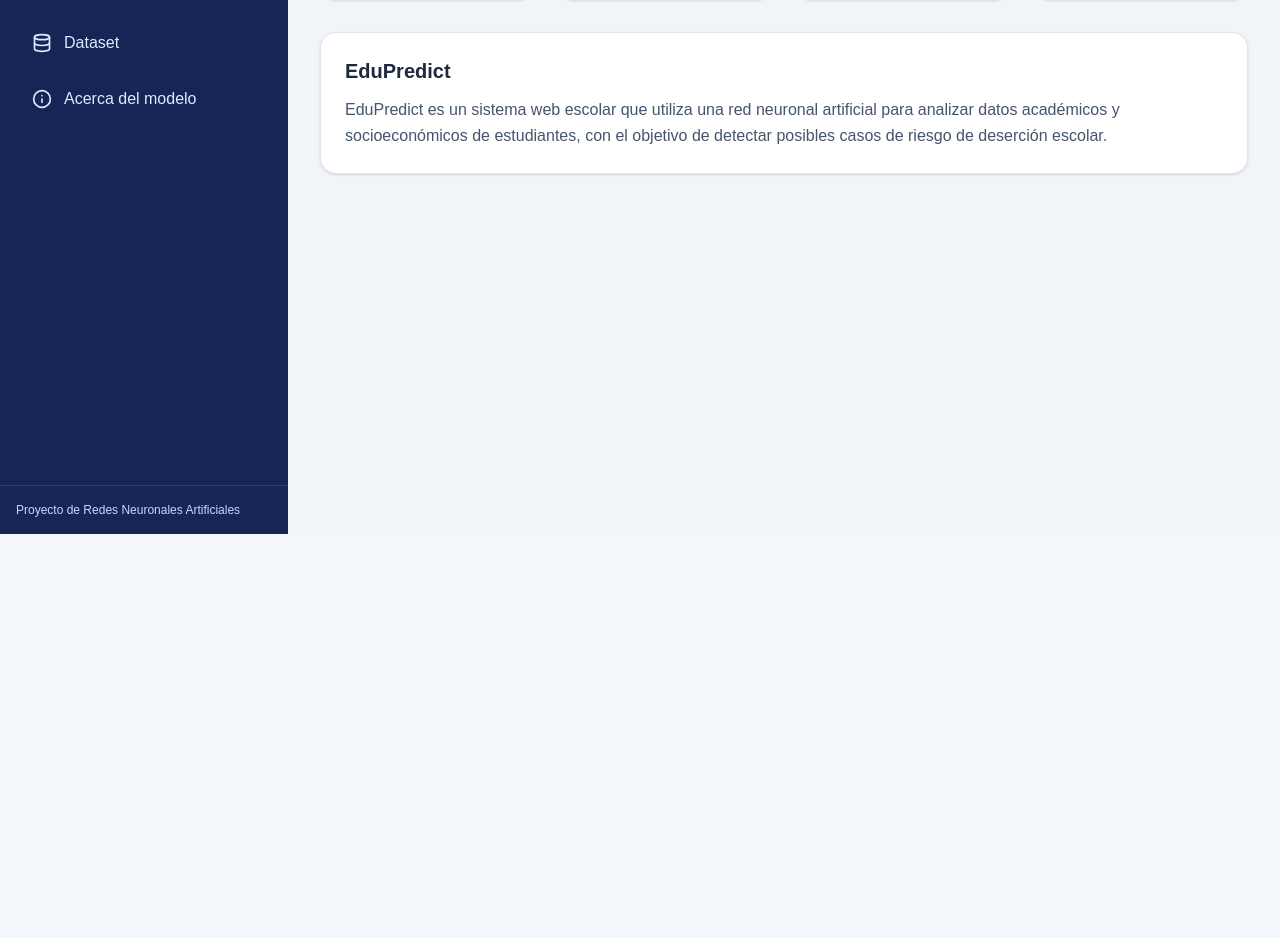
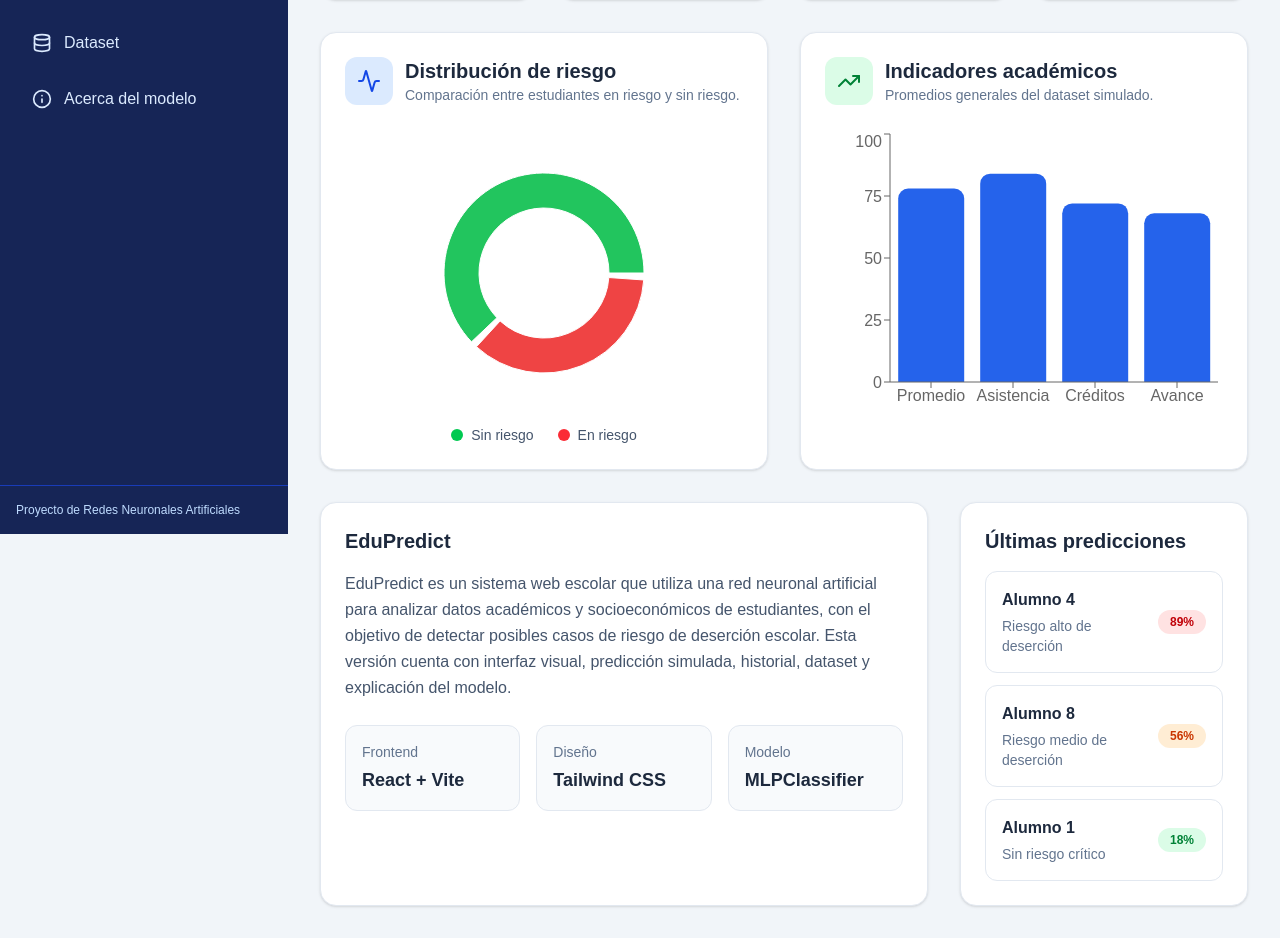
Before and after one commit to CarlosGuia2222/edupredict-sistema, a React (Vite) app in the folder frontend/: page / in a window 1280 px wide. Shown: the part 266-1204 px from the top of the page. Before the commit the page ends 800 px from the top, so only its background shows below. Built offline with nearby package versions, Linux system fonts and the light colour scheme.

Commit message:
Mejorar dashboard con graficas

```diff
--- a/frontend/src/pages/Dashboard.jsx
+++ b/frontend/src/pages/Dashboard.jsx
@@ -1,5 +1,56 @@
-import { Users, AlertTriangle, CheckCircle, Brain } from 'lucide-react'
+import {
+  Users,
+  AlertTriangle,
+  CheckCircle,
+  Brain,
+  TrendingUp,
+  Activity,
+} from 'lucide-react'
+import {
+  PieChart,
+  Pie,
+  Cell,
+  BarChart,
+  Bar,
+  XAxis,
+  YAxis,
+  Tooltip,
+  ResponsiveContainer,
+} from 'recharts'
 import StatCard from '../components/StatCard'
+
+const riesgoData = [
+  { name: 'Sin riesgo', value: 127 },
+  { name: 'En riesgo', value: 73 },
+]
+
+const indicadoresData = [
+  { name: 'Promedio', valor: 78 },
+  { name: 'Asistencia', valor: 84 },
+  { name: 'Créditos', valor: 72 },
+  { name: 'Avance', valor: 68 },
+]
+
+const ultimasPredicciones = [
+  {
+    estudiante: 'Alumno 4',
+    nivel: 'Alto',
+    probabilidad: 89,
+    resultado: 'Riesgo alto de deserción',
+  },
+  {
+    estudiante: 'Alumno 8',
+    nivel: 'Medio',
+    probabilidad: 56,
+    resultado: 'Riesgo medio de deserción',
+  },
+  {
+    estudiante: 'Alumno 1',
+    nivel: 'Bajo',
+    probabilidad: 18,
+    resultado: 'Sin riesgo crítico',
+  },
+]
 
 function Dashboard() {
   return (
@@ -43,18 +94,158 @@ function Dashboard() {
         />
       </div>
 
-      <div className="mt-8 bg-white rounded-2xl shadow-sm p-6 border border-slate-200">
-        <h3 className="text-xl font-bold text-slate-800 mb-3">
+      <div className="grid grid-cols-1 xl:grid-cols-2 gap-8 mt-8">
+        <div className="bg-white rounded-2xl shadow-sm border border-slate-200 p-6">
+          <div className="flex items-center gap-3 mb-6">
+            <div className="bg-blue-100 text-blue-700 p-3 rounded-xl">
+              <Activity size={24} />
+            </div>
+
+            <div>
+              <h3 className="text-xl font-bold text-slate-800">
+                Distribución de riesgo
+              </h3>
+              <p className="text-sm text-slate-500">
+                Comparación entre estudiantes en riesgo y sin riesgo.
+              </p>
+            </div>
+          </div>
+
+          <div className="h-72">
+            <ResponsiveContainer width="100%" height="100%">
+              <PieChart>
+                <Pie
+                  data={riesgoData}
+                  cx="50%"
+                  cy="50%"
+                  innerRadius={65}
+                  outerRadius={100}
+                  paddingAngle={4}
+                  dataKey="value"
+                >
+                  <Cell fill="#22c55e" />
+                  <Cell fill="#ef4444" />
+                </Pie>
+                <Tooltip />
+              </PieChart>
+            </ResponsiveContainer>
+          </div>
+
+          <div className="flex justify-center gap-6 mt-2">
+            <div className="flex items-center gap-2">
+              <span className="w-3 h-3 rounded-full bg-green-500" />
+              <span className="text-sm text-slate-600">Sin riesgo</span>
+            </div>
+
+            <div className="flex items-center gap-2">
+              <span className="w-3 h-3 rounded-full bg-red-500" />
+              <span className="text-sm text-slate-600">En riesgo</span>
+            </div>
+          </div>
+        </div>
+
+        <div className="bg-white rounded-2xl shadow-sm border border-slate-200 p-6">
+          <div className="flex items-center gap-3 mb-6">
+            <div className="bg-green-100 text-green-700 p-3 rounded-xl">
+              <TrendingUp size={24} />
+            </div>
+
+            <div>
+              <h3 className="text-xl font-bold text-slate-800">
+                Indicadores académicos
+              </h3>
+              <p className="text-sm text-slate-500">
+                Promedios generales del dataset simulado.
+              </p>
+            </div>
+          </div>
+
+          <div className="h-72">
+            <ResponsiveContainer width="100%" height="100%">
+              <BarChart data={indicadoresData}>
+                <XAxis dataKey="name" />
+                <YAxis />
+                <Tooltip />
+                <Bar dataKey="valor" fill="#2563eb" radius={[10, 10, 0, 0]} />
+              </BarChart>
+            </ResponsiveContainer>
+          </div>
+        </div>
+      </div>
+
+      <div className="grid grid-cols-1 xl:grid-cols-3 gap-8 mt-8">
+        <div className="xl:col-span-2 bg-white rounded-2xl shadow-sm border border-slate-200 p-6">
+          <h3 className="text-xl font-bold text-slate-800 mb-4">
             EduPredict
           </h3>
+
           <p className="text-slate-600 leading-relaxed">
             EduPredict es un sistema web escolar que utiliza una red neuronal artificial
             para analizar datos académicos y socioeconómicos de estudiantes, con el objetivo
-          de detectar posibles casos de riesgo de deserción escolar.
+            de detectar posibles casos de riesgo de deserción escolar. Esta versión cuenta con
+            interfaz visual, predicción simulada, historial, dataset y explicación del modelo.
           </p>
+
+          <div className="grid grid-cols-1 md:grid-cols-3 gap-4 mt-6">
+            <MiniInfo title="Frontend" value="React + Vite" />
+            <MiniInfo title="Diseño" value="Tailwind CSS" />
+            <MiniInfo title="Modelo" value="MLPClassifier" />
+          </div>
+        </div>
+
+        <div className="bg-white rounded-2xl shadow-sm border border-slate-200 p-6">
+          <h3 className="text-xl font-bold text-slate-800 mb-4">
+            Últimas predicciones
+          </h3>
+
+          <div className="space-y-3">
+            {ultimasPredicciones.map((item, index) => (
+              <div
+                key={index}
+                className="border border-slate-200 rounded-xl p-4 hover:bg-slate-50 transition"
+              >
+                <div className="flex items-center justify-between gap-3">
+                  <div>
+                    <h4 className="font-semibold text-slate-800">
+                      {item.estudiante}
+                    </h4>
+                    <p className="text-sm text-slate-500 mt-1">
+                      {item.resultado}
+                    </p>
+                  </div>
+
+                  <span
+                    className={`px-3 py-1 rounded-full text-xs font-bold ${
+                      item.nivel === 'Alto'
+                        ? 'bg-red-100 text-red-700'
+                        : item.nivel === 'Medio'
+                          ? 'bg-orange-100 text-orange-700'
+                          : 'bg-green-100 text-green-700'
+                    }`}
+                  >
+                    {item.probabilidad}%
+                  </span>
+                </div>
+              </div>
+            ))}
+          </div>
+        </div>
       </div>
     </section>
   )
 }
 
+function MiniInfo({ title, value }) {
+  return (
+    <div className="bg-slate-50 border border-slate-200 rounded-xl p-4">
+      <p className="text-sm text-slate-500">
+        {title}
+      </p>
+      <h4 className="text-lg font-bold text-slate-800 mt-1">
+        {value}
+      </h4>
+    </div>
+  )
+}
+
 export default Dashboard
```
Lines whose indentation alone changed are shown as unchanged.
